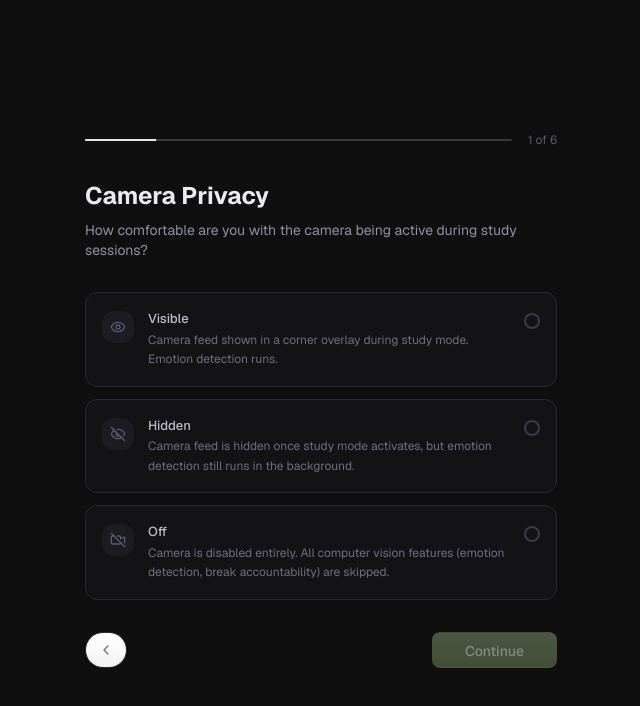
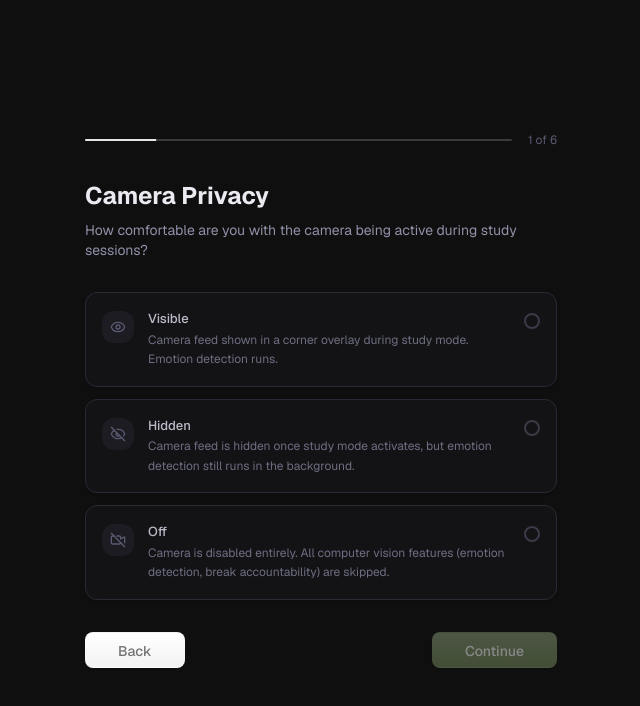
Before and after one commit to kiloumanjaro/stasis, a Next.js app: page /onboarding/setup in a window 1280 px wide. Shown: the top 706 px of the page, without its empty margins (319-959 px from the left). Built offline with nearby package versions, Linux system fonts and the light colour scheme; no server answers.

Commit message:
fix: removed back icon

```diff
--- a/src/app/onboarding/setup/page.tsx
+++ b/src/app/onboarding/setup/page.tsx
@@ -187,11 +187,10 @@ export default function OnboardingSetupPage() {
               <Button
                 onClick={goBack}
                 variant="ghost"
-                size="icon"
-                className="rounded-full border border-[#2A2A35]"
+                className="px-8"
                 aria-label="Back"
               >
-                <ChevronLeft className="h-5 w-5" />
+                Back
               </Button>
               <Button
                 onClick={goForward}
```
